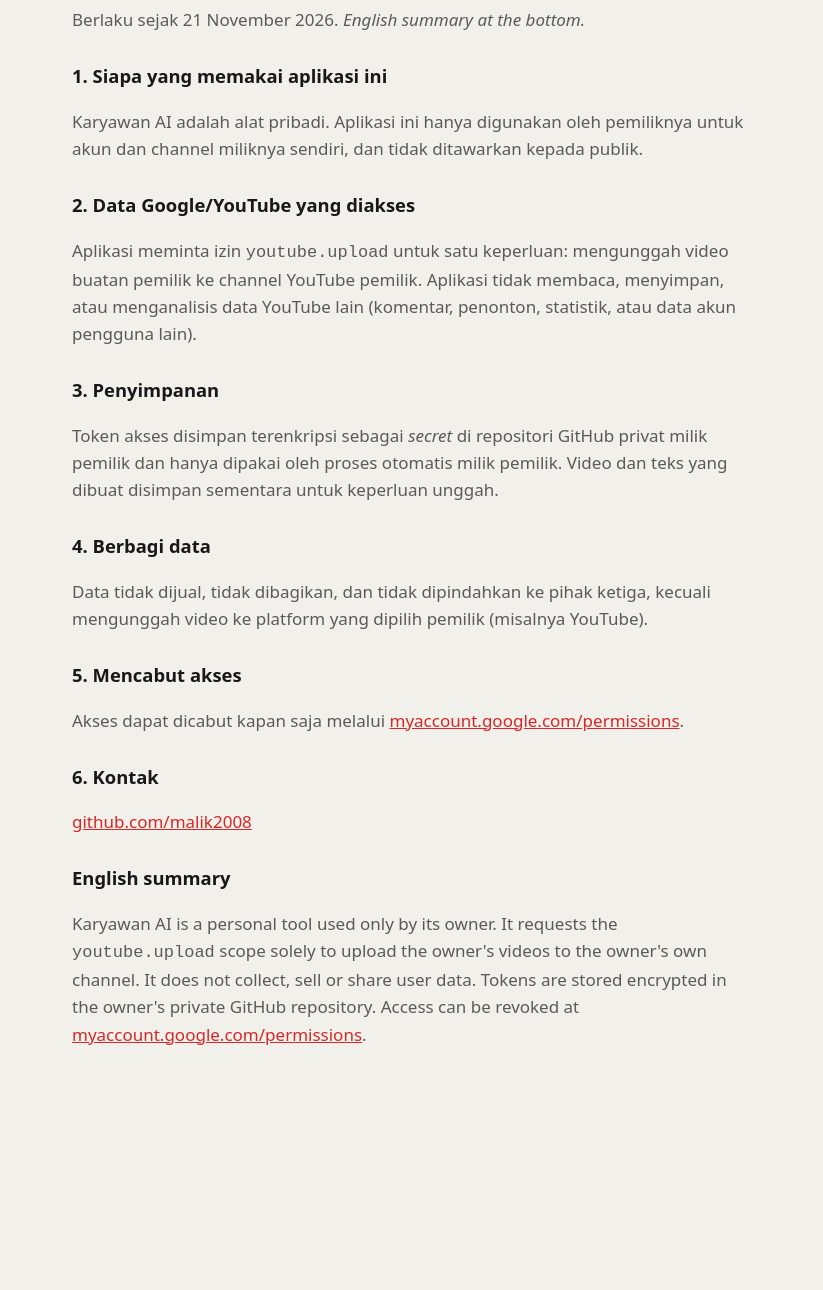
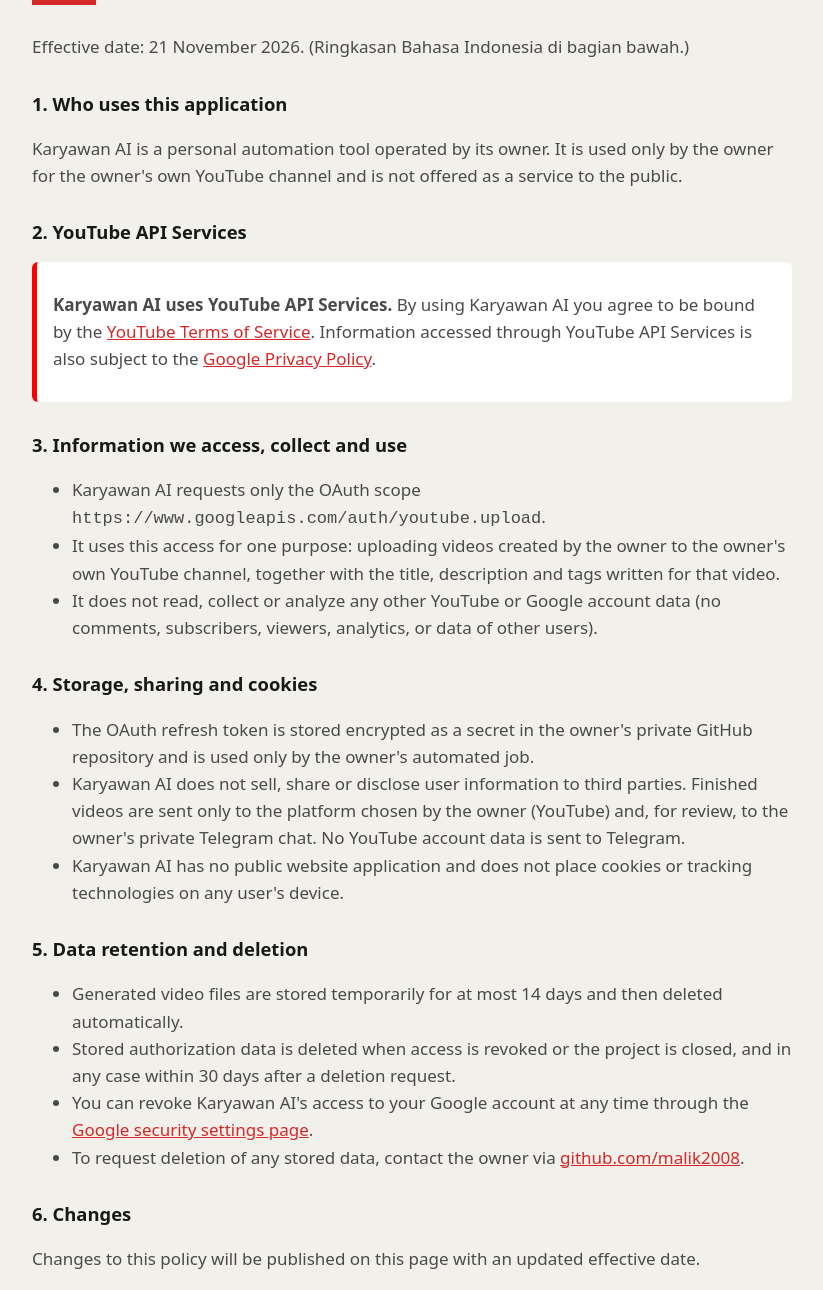
Before and after one commit to malik2008/karyawan-ai-info, a plain HTML site: page privacy.html in a window 1280 px wide. Shown: the part 138-1428 px from the top of the page, without its empty margins (228-1051 px from the left). Before the commit the page ends 1251 px from the top, so only its background shows below. Drawn offline with Linux system fonts and the light colour scheme.

Commit message:
Tambah bagian YouTube API Services, Terms of Service, branding YouTube
Co-Authored-By: Claude Opus 5.5 <noreply@anthropic.com>

```diff
--- a/privacy.html
+++ b/privacy.html
@@ -1,57 +1,80 @@
 <!doctype html>
-<html lang="id">
+<html lang="en">
 <head>
 <meta charset="utf-8">
 <meta name="viewport" content="width=device-width, initial-scale=1">
-<title>Kebijakan Privasi</title>
+<title>Privacy Policy — Karyawan AI</title>
 <style>
-  :root { --bg: #f2f0eb; --ink: #181818; --red: #d62828; --muted: #5a5a5a; }
+  :root { --bg: #f2f0eb; --ink: #181818; --red: #d62828; --muted: #4a4a4a; }
   body { margin: 0; background: var(--bg); color: var(--ink); font: 17px/1.6 system-ui, sans-serif; }
-  main { max-width: 680px; margin: 0 auto; padding: 48px 16px; }
+  main { max-width: 760px; margin: 0 auto; padding: 48px 16px; }
   h1 { font-size: 2rem; margin: 0 0 4px; }
   h2 { font-size: 1.15rem; margin-top: 28px; }
   .garis { width: 64px; height: 5px; background: var(--red); margin: 12px 0 28px; }
   p, li { color: var(--muted); }
   a { color: var(--red); }
+  .yt { border-left: 5px solid #ff0000; background: #fff; padding: 12px 16px; border-radius: 6px; }
+  nav a { margin-right: 16px; }
 </style>
 </head>
 <body>
 <main>
-  <h1>Kebijakan Privasi — Karyawan AI</h1>
+  <nav><a href="./">Home</a><a href="terms.html">Terms of Service</a></nav>
+  <h1>Privacy Policy — Karyawan AI</h1>
   <div class="garis"></div>
-  <p>Berlaku sejak 21 November 2026. <em>English summary at the bottom.</em></p>
+  <p>Effective date: 21 November 2026. (Ringkasan Bahasa Indonesia di bagian bawah.)</p>
 
-  <h2>1. Siapa yang memakai aplikasi ini</h2>
-  <p>Karyawan AI adalah alat pribadi. Aplikasi ini hanya digunakan oleh pemiliknya untuk akun dan
-     channel miliknya sendiri, dan tidak ditawarkan kepada publik.</p>
+  <h2>1. Who uses this application</h2>
+  <p>Karyawan AI is a personal automation tool operated by its owner. It is used only by the owner
+     for the owner's own YouTube channel and is not offered as a service to the public.</p>
 
-  <h2>2. Data Google/YouTube yang diakses</h2>
-  <p>Aplikasi meminta izin <code>youtube.upload</code> untuk satu keperluan: mengunggah video buatan
-     pemilik ke channel YouTube pemilik. Aplikasi tidak membaca, menyimpan, atau menganalisis data
-     YouTube lain (komentar, penonton, statistik, atau data akun pengguna lain).</p>
+  <h2>2. YouTube API Services</h2>
+  <div class="yt">
+    <p><strong>Karyawan AI uses YouTube API Services.</strong> By using Karyawan AI you agree to be bound
+       by the <a href="https://www.youtube.com/t/terms">YouTube Terms of Service</a>.
+       Information accessed through YouTube API Services is also subject to the
+       <a href="https://policies.google.com/privacy">Google Privacy Policy</a>.</p>
+  </div>
 
-  <h2>3. Penyimpanan</h2>
-  <p>Token akses disimpan terenkripsi sebagai <em>secret</em> di repositori GitHub privat milik
-     pemilik dan hanya dipakai oleh proses otomatis milik pemilik. Video dan teks yang dibuat
-     disimpan sementara untuk keperluan unggah.</p>
+  <h2>3. Information we access, collect and use</h2>
+  <ul>
+    <li>Karyawan AI requests only the OAuth scope <code>https://www.googleapis.com/auth/youtube.upload</code>.</li>
+    <li>It uses this access for one purpose: uploading videos created by the owner to the owner's own
+        YouTube channel, together with the title, description and tags written for that video.</li>
+    <li>It does not read, collect or analyze any other YouTube or Google account data (no comments,
+        subscribers, viewers, analytics, or data of other users).</li>
+  </ul>
 
-  <h2>4. Berbagi data</h2>
-  <p>Data tidak dijual, tidak dibagikan, dan tidak dipindahkan ke pihak ketiga, kecuali mengunggah
-     video ke platform yang dipilih pemilik (misalnya YouTube).</p>
+  <h2>4. Storage, sharing and cookies</h2>
+  <ul>
+    <li>The OAuth refresh token is stored encrypted as a secret in the owner's private GitHub repository
+        and is used only by the owner's automated job.</li>
+    <li>Karyawan AI does not sell, share or disclose user information to third parties. Finished videos are
+        sent only to the platform chosen by the owner (YouTube) and, for review, to the owner's private
+        Telegram chat. No YouTube account data is sent to Telegram.</li>
+    <li>Karyawan AI has no public website application and does not place cookies or tracking technologies
+        on any user's device.</li>
+  </ul>
 
-  <h2>5. Mencabut akses</h2>
-  <p>Akses dapat dicabut kapan saja melalui
-     <a href="https://myaccount.google.com/permissions">myaccount.google.com/permissions</a>.</p>
+  <h2>5. Data retention and deletion</h2>
+  <ul>
+    <li>Generated video files are stored temporarily for at most 14 days and then deleted automatically.</li>
+    <li>Stored authorization data is deleted when access is revoked or the project is closed, and in any
+        case within 30 days after a deletion request.</li>
+    <li>You can revoke Karyawan AI's access to your Google account at any time through the
+        <a href="https://security.google.com/settings/security/permissions">Google security settings page</a>.</li>
+    <li>To request deletion of any stored data, contact the owner via
+        <a href="https://github.com/malik2008">github.com/malik2008</a>.</li>
+  </ul>
 
-  <h2>6. Kontak</h2>
-  <p><a href="https://github.com/malik2008">github.com/malik2008</a></p>
+  <h2>6. Changes</h2>
+  <p>Changes to this policy will be published on this page with an updated effective date.</p>
 
-  <h2>English summary</h2>
-  <p>Karyawan AI is a personal tool used only by its owner. It requests the
-     <code>youtube.upload</code> scope solely to upload the owner's videos to the owner's own channel.
-     It does not collect, sell or share user data. Tokens are stored encrypted in the owner's private
-     GitHub repository. Access can be revoked at
-     <a href="https://myaccount.google.com/permissions">myaccount.google.com/permissions</a>.</p>
+  <h2>Ringkasan (Bahasa Indonesia)</h2>
+  <p>Karyawan AI adalah alat pribadi yang memakai Layanan YouTube API hanya untuk mengunggah video
+     pemilik ke channel YouTube pemilik. Dengan memakai alat ini Anda terikat pada Persyaratan Layanan
+     YouTube, dan data tunduk pada Kebijakan Privasi Google. Tidak ada data yang dijual atau dibagikan.
+     Akses dapat dicabut kapan saja lewat halaman keamanan akun Google.</p>
 </main>
 </body>
 </html>
```
Also changed, not shown: index.html (+27 -13 lines), terms.html (added, +59 -0 lines).
